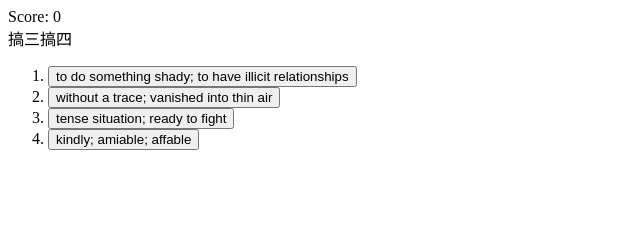
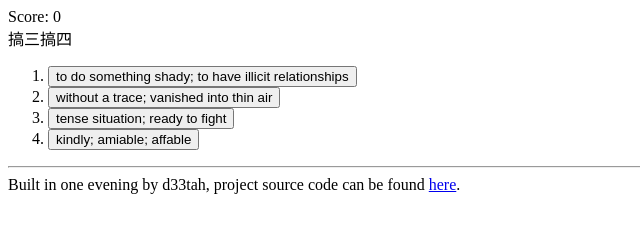
Before and after one commit to d33tah/chinese-chengyu-quiz, a plain HTML site: page index.html in a window 1280 px wide. Shown: the whole page, without its empty margins (0-640 px from the left). Drawn offline with Linux system fonts and the light colour scheme.

Commit message:
Add a footer.

```diff
--- a/index.html
+++ b/index.html
@@ -64,3 +64,5 @@
     display_next_question();
 </script>
 <div id="body"></div>
+<hr>Built in one evening by d33tah, project source code can be found
+<a href="https://github.com/d33tah/chinese-chengyu-quiz">here</a>.
```
